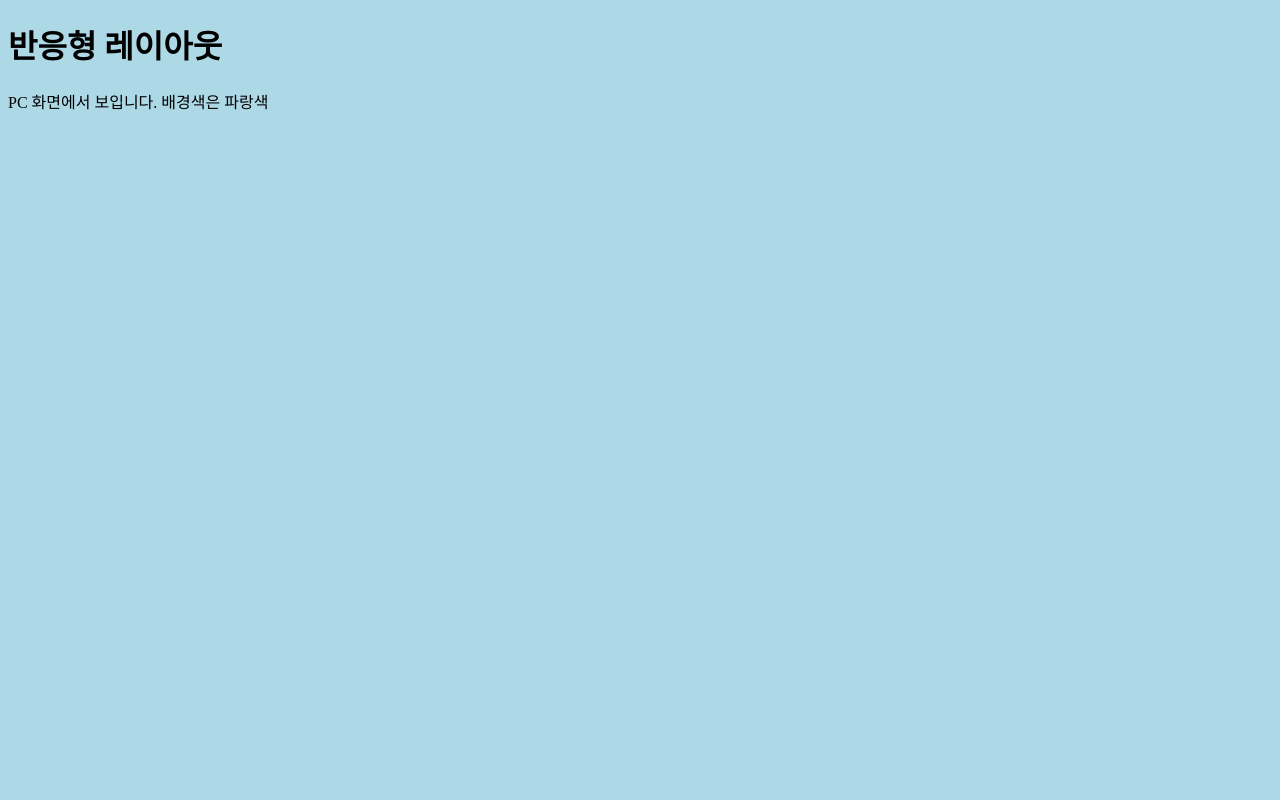
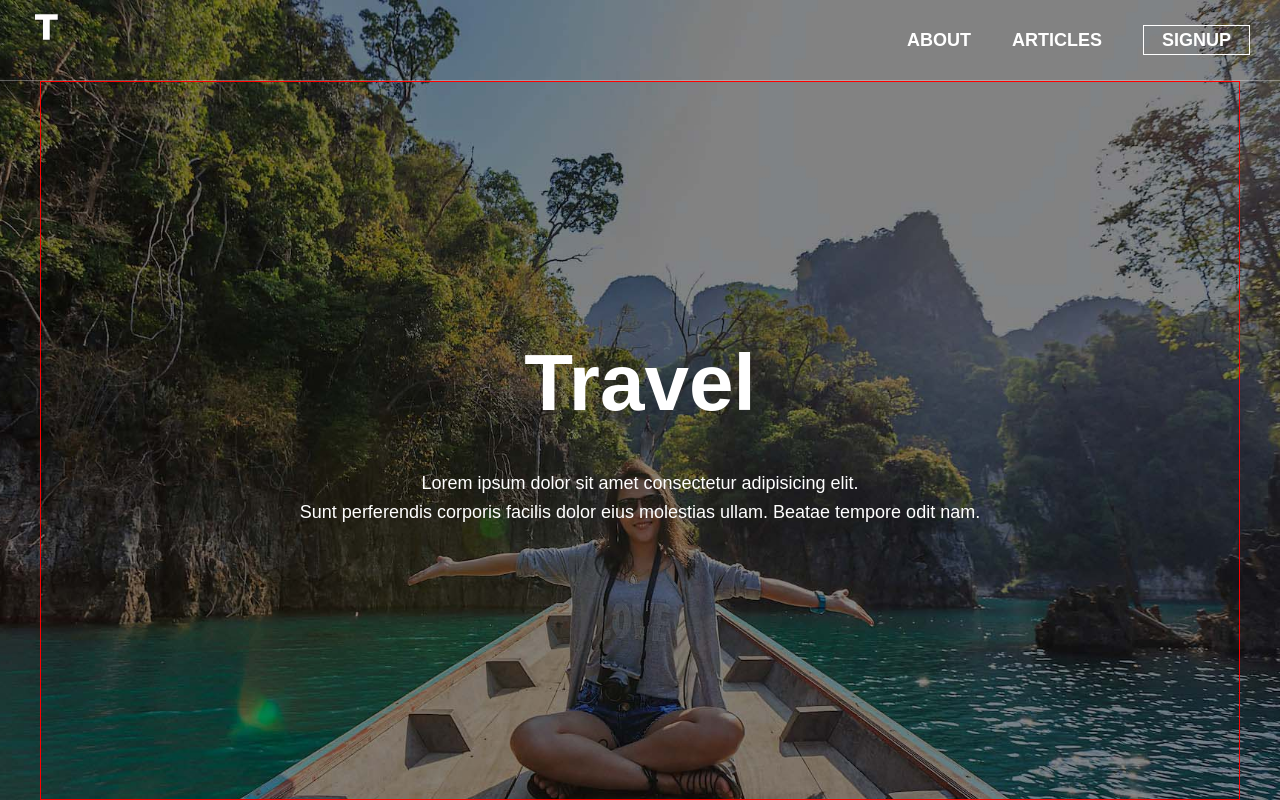
Before and after one commit to csslick/----, a plain HTML site: page index.html in a window 1280 px wide. Drawn offline with nearby package versions, Linux system fonts and the light colour scheme.

Commit message:
pc 타이틀

```diff
--- /dev/null
+++ b/css/default.css
@@ -0,0 +1,28 @@
+/* default.css 공통스타일 */
+* {
+    margin: 0;
+    padding: 0;
+    box-sizing: border-box;
+}
+
+body {
+    font-family: "맑은 고딕", sans-serif;
+    font-size: 18px;
+}
+
+ul {
+    list-style-type: none;
+}
+
+a {
+    text-decoration: none;
+}
+
+h1, h2, h3, h4 {
+    margin-bottom: 0.5em;
+}
+
+p {
+    margin-bottom: 1em;
+    line-height: 1.6;
+}
--- a/css/pc.css
+++ b/css/pc.css
@@ -1,3 +1,57 @@
 /* pc.css */
-body { background-color: lightblue; }
-.mobile { display: none; }
+.container {
+    width: 1200px;
+    border: 1px solid red;
+    margin: 0 auto;
+}
+
+.title-container {
+    background: url('../images/title.jpg');
+    height: 100vh;
+    background-repeat: no-repeat;
+    background-size: cover;
+    background-position: center;
+    color: #fff;
+    position: relative;
+    display: flex;
+    flex-direction: column;
+}
+
+.title-container header {
+    /* position: absolute; */
+    /* background: #ccc; */
+    padding: 10px 30px;
+    display: flex;
+    justify-content: space-between;
+    align-items: center;
+    border-bottom: 1px solid rgba(255,255,255, 0.3);
+}
+
+.title-container header nav a {
+    margin-left: 2em;
+    color: #fff;
+    text-transform: uppercase;
+    font-weight: bold;
+}
+
+#title {
+    height: 100%;
+    display: flex;
+    justify-content: center;
+    align-items: center;
+    text-align: center;
+}
+
+#title h2 {
+    font-size: 80px;
+}
+
+.btn {
+    border: 1px solid #fff;
+    padding: 4px 1em;
+}
+
+/* PC에서는 토글 버튼 제거 */
+#btn-toggle {
+    display: none;
+}
--- a/index.html
+++ b/index.html
@@ -4,12 +4,39 @@
     <meta charset="UTF-8">
     <meta name="viewport" content="width=device-width, initial-scale=1.0">
     <title>Travel</title>
+    <!-- 아이콘 -->
+    <link rel="stylesheet" href="https://fonts.googleapis.com/css2?family=Material+Symbols+Outlined:opsz,wght,FILL,GRAD@24,400,0,0" />
+    <link rel="stylesheet" href="css/default.css">
     <link rel="stylesheet" href="css/mobile.css" media="(max-width: 767px)">
     <link rel="stylesheet" href="css/pc.css" media="(min-width: 768px)">
 </head>
 <body>
-    <h1>반응형 레이아웃</h1>
-    <p class="mobile">모바일 화면에서 보입니다. 배경색은 노랑색</p>
-    <p class="pc">PC 화면에서 보입니다. 배경색은 파랑색</p>
+    <div class="title-container">
+        <header>
+            <h1>
+                <a href="./">
+                    <img src="images/logo.png" alt="logo">
+                </a>
+            </h1>
+            <nav>
+                 <a href="#">about</a>
+                 <a href="#">articles</a>
+                 <a href="#" class="btn">signup</a>
+            </nav>
+            <!-- 모바일 토글 버튼 -->
+            <button id="btn-toggle"><span class="material-symbols-outlined">
+                menu
+                </span></button>
+        </header>
+        <section id="title" class="container">
+            <div>
+                <h2>Travel</h2>
+                <p>Lorem ipsum dolor sit amet consectetur adipisicing elit.<br>
+                    Sunt perferendis corporis facilis dolor eius molestias ullam. Beatae tempore odit nam.</p>
+            </div>
+        </section>
+    </div>
+
+
 </body>
 </html>
```
